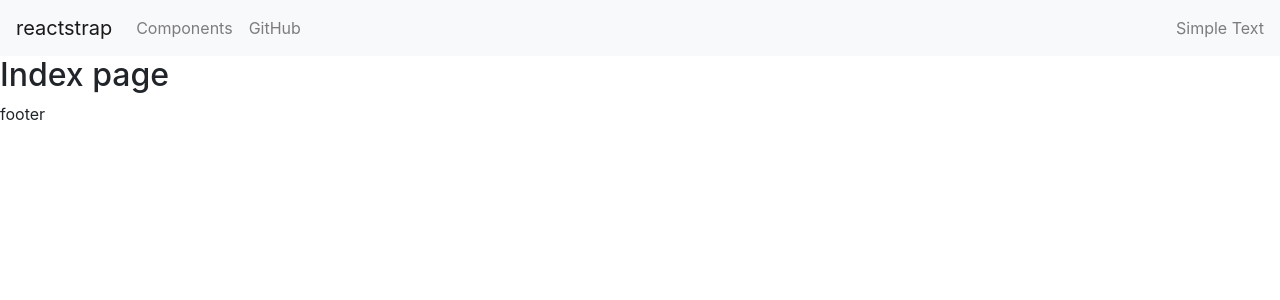
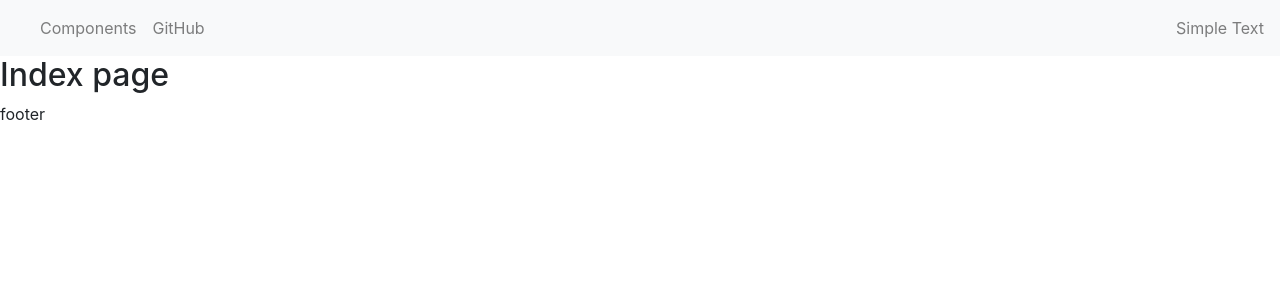
Before and after one commit to LuisCusihuaman/seoblog, a Next.js app in the folder frontend/: page / in a window 1280 px wide. Shown: the top 300 px of the page. Built offline with nearby package versions, Linux system fonts and the light colour scheme.

Commit message:
chore(frontend): added env variables

```diff
--- a/frontend/components/Header.js
+++ b/frontend/components/Header.js
@@ -7,12 +7,9 @@
   Nav,
   NavItem,
   NavLink,
-  UncontrolledDropdown,
-  DropdownToggle,
-  DropdownMenu,
-  DropdownItem,
   NavbarText,
 } from 'reactstrap';
+import { APP_NAME } from '../config';
 
 const Header = (props) => {
   const [isOpen, setIsOpen] = useState(false);
@@ -20,9 +17,8 @@
   const toggle = () => setIsOpen(!isOpen);
 
   return (
-    <div>
     <Navbar color="light" light expand="md">
-        <NavbarBrand href="/">reactstrap</NavbarBrand>
+      <NavbarBrand href="/">{APP_NAME}</NavbarBrand>
       <NavbarToggler onClick={toggle} />
       <Collapse isOpen={isOpen} navbar>
         <Nav className="mr-auto" navbar>
@@ -36,7 +32,6 @@
         <NavbarText>Simple Text</NavbarText>
       </Collapse>
     </Navbar>
-    </div>
   );
 };
 
--- /dev/null
+++ b/frontend/config.js
@@ -0,0 +1,5 @@
+import getConfig from 'next/config';
+const { publicRuntimeConfig } = getConfig();
+
+export const API = publicRuntimeConfig.PRODUCTION ? 'https://seoblog.com' : 'http://localhost:8000';
+export const APP_NAME = publicRuntimeConfig.APP_NAME;
--- /dev/null
+++ b/frontend/next.config.js
@@ -0,0 +1,7 @@
+module.exports = {
+  publicRuntimeConfig: {
+    APP_NAME: 'SEOBLOG',
+    API_DEVElOPMENT: 'http://localhost:8000/api',
+    PRODUCTION: false,
+  },
+};
```
Lines whose indentation alone changed are shown as unchanged.
